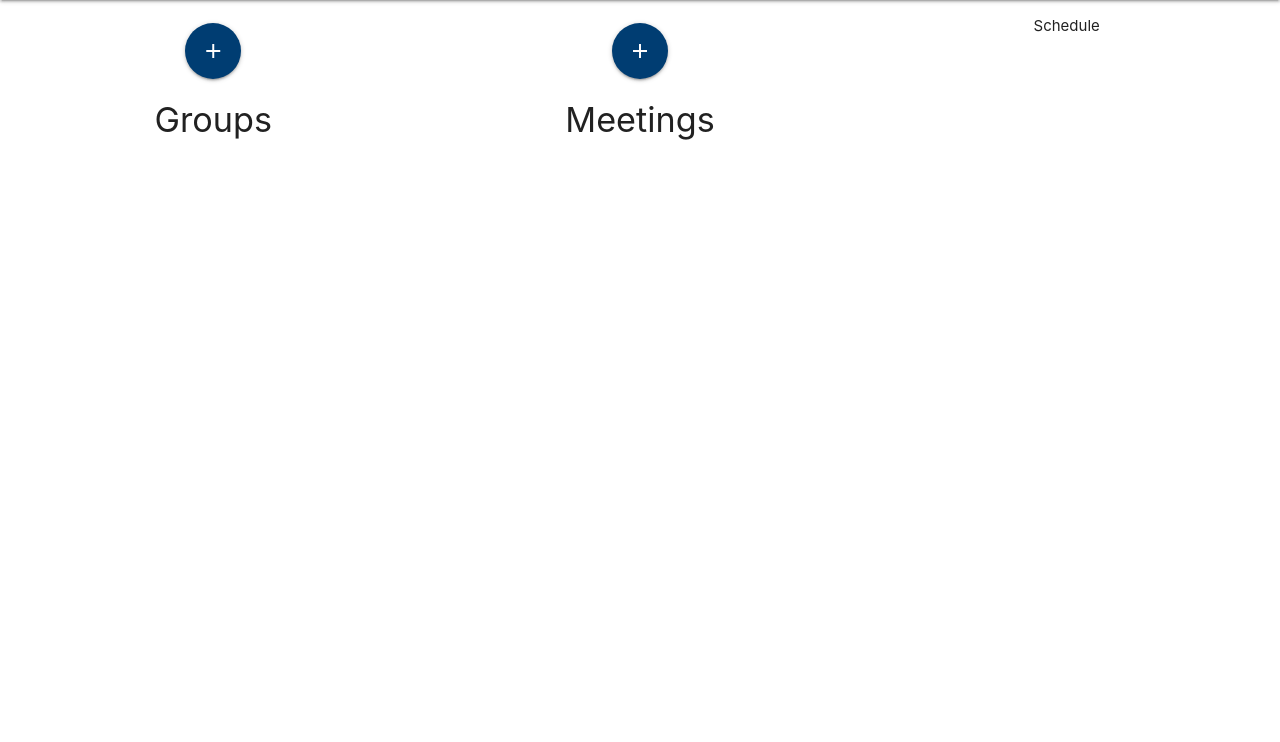
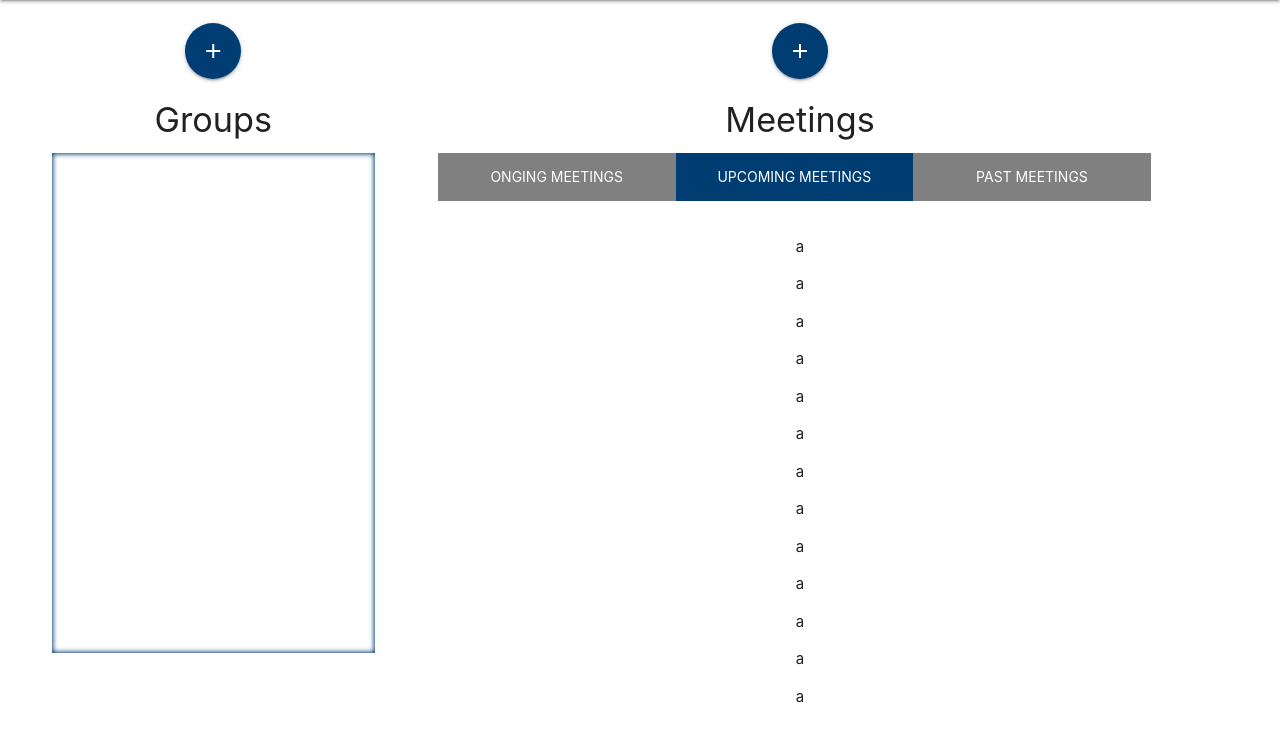
Before and after one commit to ParthManiyar/Meeting_Management_System, a Django app: page / in a window 1280 px wide. Shown: the part 64-806 px from the top of the page. Run offline with Django 3.2, Linux system fonts and the light colour scheme; a user stored in the database is signed in; data comes from the database, SQL or seed files in the repository; data that the repository does not hold is empty.

Commit message:
akash changes

```diff
--- a/MMSApp/static/MMSApp/css/signup&login.css
+++ b/MMSApp/static/MMSApp/css/signup&login.css
@@ -25,3 +25,68 @@
 .input-field input[type=text]:focus + label {
     color: #000;
 }
+
+
+.fancyScroll::-webkit-scrollbar-track
+{
+	-webkit-box-shadow: inset 0 0 6px rgba(0,0,0,0.3);
+	background-color: #F5F5F5;
+}
+
+.fancyScroll::-webkit-scrollbar
+{
+	width: 6px;
+	background-color: #F5F5F5;
+}
+
+.fancyScroll::-webkit-scrollbar-thumb
+{
+	background-color: #003d72;
+}
+
+
+
+
+
+.fancyScrollreverse::-webkit-scrollbar-track
+{
+	-webkit-box-shadow: inset 0 0 6px rgba(0,0,0,0.3);
+	background-color: #003d72;
+}
+
+.fancyScrollreverse::-webkit-scrollbar
+{
+	width: 6px;
+	background-color: #F5F5F5;
+}
+
+.fancyScrollreverse::-webkit-scrollbar-thumb
+{
+	background-color: #F5F5F5;
+}
+
+
+
+
+
+
+
+
+.tabs .tab a{
+      color:white;
+      background-color: grey;
+  } /*Black color to the text*/
+
+  .tabs .tab a:hover {
+      background-color: grey;
+      color:#003d72;
+  } /*Text color on hover*/
+
+  .tabs .tab a.active {
+      background-color: #003d72;
+      color:white;
+  } /*Background and text color when a tab is active*/
+
+  .tabs .indicator {
+      background-color:#003d72;
+  } /*Color of underline*/
--- a/MMSApp/templates/MMSApp/home.html
+++ b/MMSApp/templates/MMSApp/home.html
@@ -11,11 +11,13 @@
     <a class="btn-floating btn-large waves-effect waves-light modal-trigger" style="background-color:#003d72" href="#group_modal" ><i class="material-icons">add</i></a>
     <h4> Groups </h4>
 
+    <div class="container fancyScroll" id="group_list_id" style="height:500px;overflow-y:auto;box-shadow: inset 0px 0px 5px 1px #003d72;width:80%">
+    </div>
+
     <div id="group_modal" class="modal" >
       <div class="modal-content" style="background-color:#003d72;color:white">
         <h4>Create New Group</h4>
         <br>
-
         <div class="row">
           <div class="input-field col s6 offset-s3">
             <i class="material-icons prefix">name</i>
@@ -23,7 +25,6 @@
             <label for="group_name_id"> Group Name </label>
           </div>
         </div>
-
         <div class="row">
            <div class="input-field col s6 offset-s3">
                  <i class="material-icons prefix">search</i>
@@ -34,30 +35,76 @@
              <button class="transparent-button" id="add_user_btn_for_group">Add</button>
           </div>
         </div>
-
       <br>
-
       <div class="row" id="all_users_for_group">
       </div>
-
       </div>
       <div class="modal-footer">
         <a href="#!" id = "submit_group_id" class="waves-effect waves-green btn-flat">Create</a>
         <a href="#!" class="left modal-close waves-effect waves-blue btn-flat">Back</a>
       </div>
     </div>
-
   </div>
 
-  <div class="col s4">
+  <div class="col s7">
 
     <br>
 
     <a class="btn-floating btn-large waves-effect waves-light modal-trigger" style="background-color:#003d72" href="#meeting_modal" ><i class="material-icons">add</i></a>
     <h4> Meetings </h4>
 
-    <div id="meeting_modal" class="modal" >
-      <div class="modal-content" style="background-color:#003d72;color:white;scroll:auto">
+    <div class="row" style="padding-right:0px;margin-right:0px">
+      <div class="col s12">
+        <ul class="tabs" style="background-color:#003d72;">
+          <li class="tab col s4"><a href="#test1" >Onging Meetings</a></li>
+          <li class="tab col s4"><a class="active" href="#test2">Upcoming Meetings</a></li>
+          <li class="tab col s4"><a href="#test4" >Past Meetings</a></li>
+        </ul>
+      </div>
+    </div>
+
+    <div class="fancyScroll" style="height:500px;overflow-y:auto;">
+
+
+    <p> a </p>
+    <p> a </p>
+    <p> a </p>
+    <p> a </p>
+    <p> a </p>
+    <p> a </p>
+    <p> a </p>
+    <p> a </p>
+    <p> a </p>
+    <p> a </p>
+    <p> a </p>
+    <p> a </p>
+    <p> a </p>
+    <p> a </p>
+    <p> a </p>
+    <p> a </p>
+    <p> a </p>
+    <p> a </p>
+    <p> a </p>
+    <p> a </p>
+    <p> a </p>
+    <p> a </p>
+    <p> a </p>
+    <p> a </p>
+    <p> a </p>
+    <p> a </p>
+    <p> a </p>
+    <p> a </p>
+    <p> a </p>
+    <p> a </p>
+    <p> a </p>
+    <p> a </p>
+    <p> a </p>
+    <p> a </p>
+    <p> a </p>
+    </div>
+
+    <div id="meeting_modal" class="modal fancyScrollreverse" >
+      <div class="modal-content" style="background-color:#003d72;color:white;overflow-y:auto">
         <h4>Call a Meet</h4>
         <br>
         <p> Select a group </p>
@@ -65,21 +112,21 @@
 
         <div class="row">
           <div class="input-field col s4 offset-s1">
-            <input placeholder="Name" id="meeting_name" type="text" style="color:white">
+            <input  id="meeting_name" type="text" style="color:white">
             <label for="meeting_name">Name</label>
           </div>
           <div class="input-field col s4 offset-s2">
-            <input placeholder="Agenda" id="meeting_agenda" type="text" style="color:white">
+            <input  id="meeting_agenda" type="text" style="color:white">
             <label for="meeting_agenda">Agenda</label>
           </div>
         </div>
         <div class="row">
           <div class="input-field col s4 offset-s1">
-            <input placeholder="Venue" id="meeting_venue" type="text" style="color:white">
+            <input  id="meeting_venue" type="text" style="color:white">
             <label for="meeting_venue">Venue</label>
           </div>
           <div class="input-field col s4 offset-s2">
-            <input class="datepicker" placeholder="Date" id="meeting_date" type="text" style="color:white">
+            <input class="datepicker" id="meeting_date" type="text" style="color:white">
             <label for="meeting_date">Date</label>
           </div>
         </div>
@@ -99,12 +146,6 @@
         <a href="#!" class="modal-close waves-effect waves-green btn-flat">Call</a>
       </div>
     </div>
-
-  </div>
-
-  <div class="col s4">
-
-    <p> Schedule </p>
 
   </div>
 
@@ -202,12 +243,29 @@
              M.toast({html: 'Group Created successfully'});
              location.reload(true);
            }
-           else {
-             M.toast({html: 'Some Error occurred'})
+           else if(response['status']==409]){
+             M.toast({html: 'Name Already taken'})
            }
          },
        });
-  });
+     });
+
+     $.ajax({
+          url: "/xxxxxxxxxxxxxxx/",
+          type: "POST",
+          data: {
+          },
+          success: function(response) {
+            if(response['status']==200){
+              var temp = "";
+              for(var i=0;i<response['groups'].length;i++){
+                temp += '<a href="/groups/'+response[i]['uuid']+'" style="color:#003d72"></a><hr>';
+              }
+              group_list_id.append(temp);
+            }
+          },
+        });
+      });
   });
 
 
--- a/MMSApp/urls.py
+++ b/MMSApp/urls.py
@@ -12,6 +12,6 @@ urlpatterns = [
     path('signup_submit/', views.Signup_Submit),
     path('Get_All_Users/', views.Get_All_Users),
     path('Create_Group_Submit/', views.Create_Group_Submit),
-    # path('group/<str:group_uuid>/', views.Group),
+    # path('group/<str:group_uuid>/', views.Single_Group),
 
 ]
```
